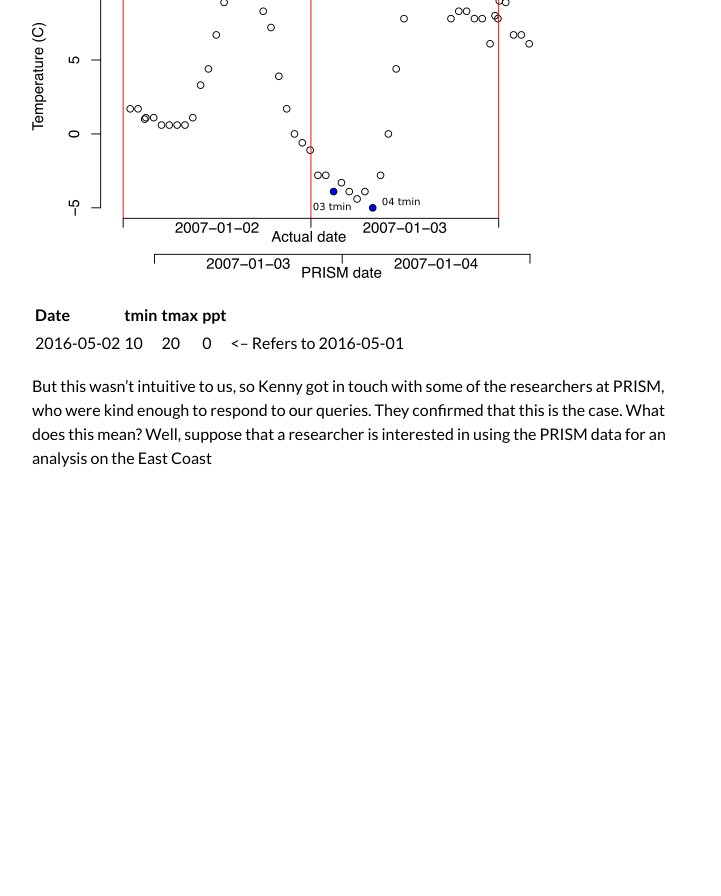
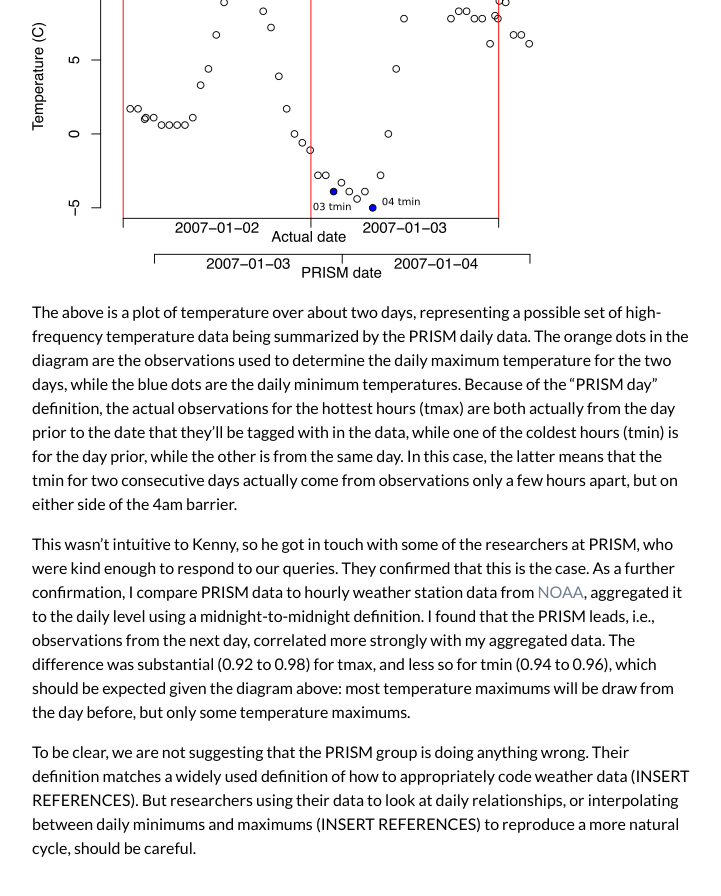
Before and after one commit to pbaylis/pbaylis.github.io, a Jekyll site: the page built from _posts/2016-05-18-prism-leads.markdown, in a window 1280 px wide and 900 px high, scrolled down 1073 px. Shown: the top 896 px of the window, without its empty margins (388-1109 px from the left). Built offline with Jekyll 4.4.1, drawn with Linux system fonts in a browser that asks for light colours; nearby versions of some CDN libraries; before the commit the page ends 1583 px from its top, so only the background shows below that.

Commit message:
more text updates

```diff
--- a/_posts/2016-05-18-prism-leads.markdown
+++ b/_posts/2016-05-18-prism-leads.markdown
@@ -21,8 +21,8 @@ The last sentence is important: because a day runs from 4am-4am PST and because
 
 ![Diagram](/images/prism_dates_example.png)
 
-Date       | tmin | tmax | ppt
------------|------|------|-----
-2016-05-02 | 10   | 20   | 0   | <-- Refers to 2016-05-01
+The above is a plot of temperature over about two days, representing a possible set of high-frequency temperature data being summarized by the PRISM daily data. The orange dots in the diagram are the observations used to determine the daily maximum temperature for the two days, while the blue dots are the daily minimum temperatures. Because of the "PRISM day" definition, the actual observations for the hottest hours (tmax) are both actually from the day prior to the date that they'll be tagged with in the data, while one of the coldest hours (tmin) is for the day prior, while the other is from the same day. In this case, the latter means that the tmin for two consecutive days actually come from observations only a few hours apart, but on either side of the 4am barrier.
 
-But this wasn't intuitive to us, so Kenny got in touch with some of the researchers at PRISM, who were kind enough to respond to our queries. They confirmed that this is the case. What does this mean? Well, suppose that a researcher is interested in using the PRISM data for an analysis on the East Coast
+This wasn't intuitive to Kenny, so he got in touch with some of the researchers at PRISM, who were kind enough to respond to our queries. They confirmed that this is the case. As a further confirmation, I compare PRISM data to hourly weather station data from [NOAA](https://www.ncdc.noaa.gov/data-access/land-based-station-data/land-based-datasets/quality-controlled-local-climatological-data-qclcd), aggregated it to the daily level using a midnight-to-midnight definition. I found that the PRISM leads, i.e., observations from the next day, correlated more strongly with my aggregated data. The difference was substantial (0.92 to 0.98) for tmax, and less so for tmin (0.94 to 0.96), which should be expected given the diagram above: most temperature maximums will be draw from the day before, but only some temperature maximums.
+
+To be clear, we are not suggesting that the PRISM group is doing anything wrong. Their definition matches a widely used definition of how to appropriately code weather data (INSERT REFERENCES). But researchers using their data to look at daily relationships, or interpolating between daily minimums and maximums (INSERT REFERENCES) to reproduce a more natural cycle, should be careful.
```
